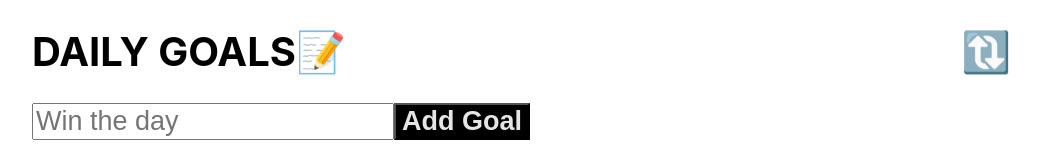
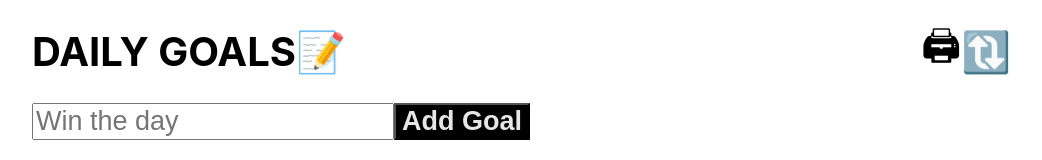
Before and after one commit to Cirufrank/daily-goals, a React (Create React App) app: page / in a window 1280 px wide. Shown: the top 160 px of the page, without its empty margins (160-1202 px from the left). Built offline with nearby package versions, Linux system fonts and the light colour scheme.

Commit message:
Added a print icon unicode character as well as useReactToPrint module's functionality in order to allow users to print out their dialy goals and wins page

```diff
--- a/package.json
+++ b/package.json
@@ -9,6 +9,7 @@
     "react": "^18.2.0",
     "react-dom": "^18.2.0",
     "react-scripts": "5.0.1",
+    "react-to-print": "^2.14.7",
     "web-vitals": "^2.1.4"
   },
   "scripts": {
--- a/src/App.js
+++ b/src/App.js
@@ -4,11 +4,14 @@ import DailyGoals from './components/DailyGoals';
 import DailySuccessesHeader from './components/DailySuccessesHeader';
 import DailySuccesses from './components/DailySuccesses';
 import DailyGoalsFooter from './components/DailyGoalsFooter';
+import React, {useRef} from 'react';
 
-function App() {
+function App(props) {
+  //This provides a reference that we can give to our div with a class of 'App' in order to pass this content to our useReactToPrint 'handlePrint' function within the DailyGoalsHeader component, so that when the print button is clicked the page can be printed
+  const componentRef = useRef();
   return (
-    <div className="App">
-      <DailyGoalsHeader />
+    <div className="App" ref={componentRef}>
+      <DailyGoalsHeader content={componentRef} />
       <DailyGoals />
       <DailySuccessesHeader />
       <DailySuccesses />
--- a/src/components/DailyGoalsFooter.jsx
+++ b/src/components/DailyGoalsFooter.jsx
@@ -3,7 +3,7 @@ import React from 'react';
 function DailyGoalsFooter() {
     return (
         <footer>
-            <span>This site was built and designed with love by Cirũ Franklin. <a class="portfolioLink" href="https://ciruswebsite.netlify.app/" target="_blank">Checkout their portfolio site here!</a></span>
+            <span>This site was built and designed with love by Cirũ Franklin. <a className="portfolioLink" href="https://ciruswebsite.netlify.app/" target="_blank">Checkout their portfolio site here!</a></span>
         </footer>
     )
 }
--- a/src/components/DailyGoalsHeader.jsx
+++ b/src/components/DailyGoalsHeader.jsx
@@ -1,6 +1,11 @@
 import React from 'react';
+import {useReactToPrint} from 'react-to-print';
 
-function DailyGoalsHeader() {
+function DailyGoalsHeader(props) {
+    //This function grabs the reference of the main App (passed from props) and uses useReactToPrint to print the contents of the app (the full page)
+    const handlePrint = useReactToPrint({
+        content: () => props.content.current
+    })
     //This removes all goals from local storage by deleting the 'dailyGoals' variable from local storage then reloading the page whenever the reset button is clicked
     function resetLocalStorage() {
         localStorage.removeItem(process.env.REACT_APP_LOCAL_STORAGE_GOALS_NAME);
@@ -13,7 +18,10 @@ function DailyGoalsHeader() {
                 <h1>DAILY GOALS</h1>
                 <span className='emoji'>📝</span>
             </div>
-            <span className='emoji pageEndPadding' id="refreshPage" onClick={resetLocalStorage}>🔃</span>
+            <div className='pageEndPadding'>
+                <span className='emoji' onClick={handlePrint}>🖨</span>
+                <span className='emoji' id="refreshPage" onClick={resetLocalStorage}>🔃</span>
+            </div>
         </header>
     )
 }
--- a/src/components/DailySuccesses.jsx
+++ b/src/components/DailySuccesses.jsx
@@ -1,6 +1,4 @@
 import React, {useState} from 'react';
-
-
 
 function DailySuccesses() {
     //This grabs all of the daily goals from the local storage 'dailyGoals' local storage item
```
Also changed, not shown: 1 other file (tests, documents, lock files or other folders).
